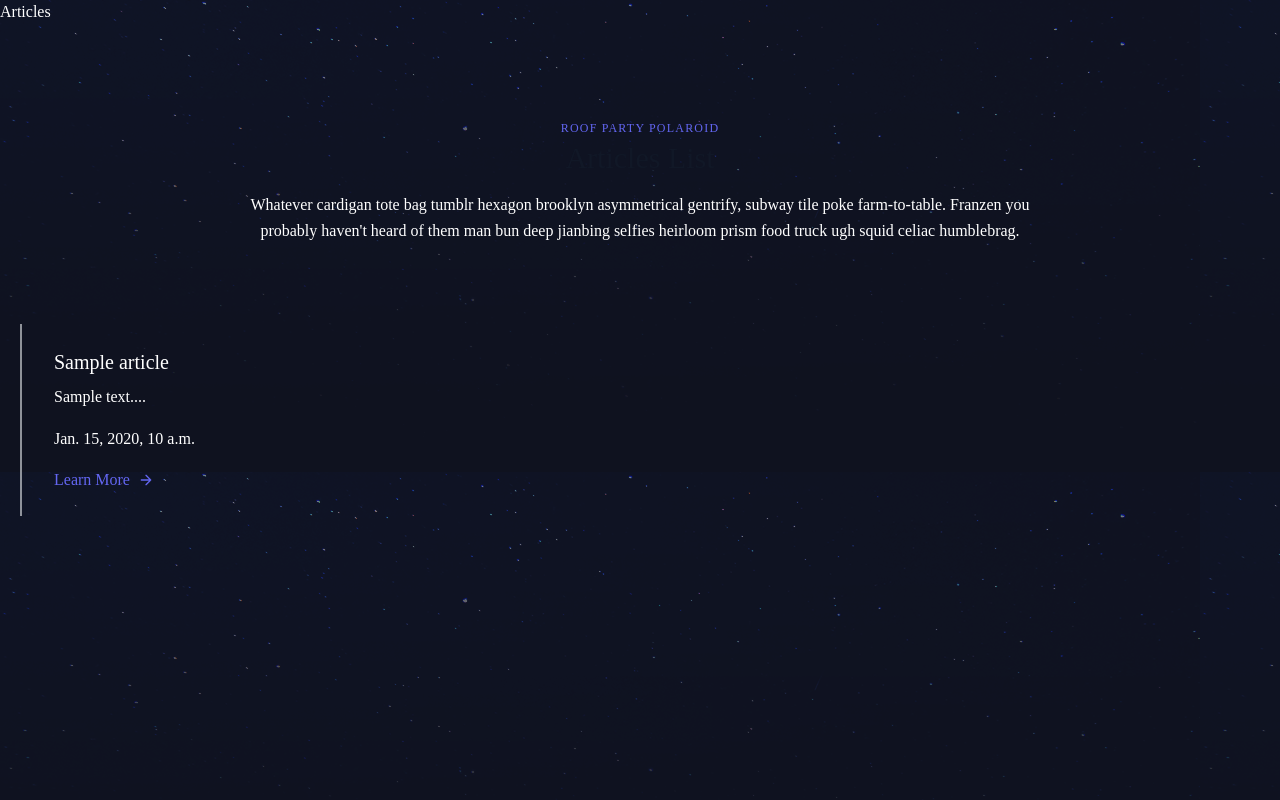
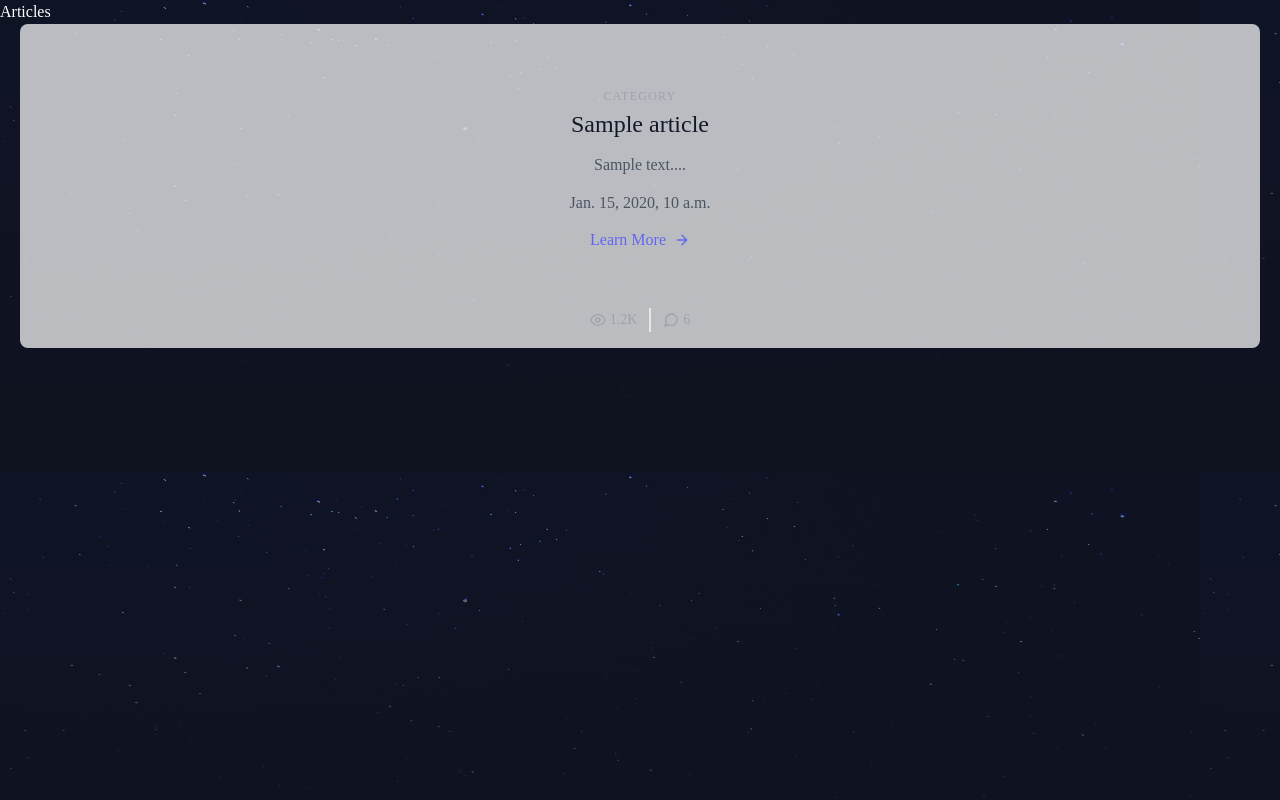
Before and after one commit to yoesk8/project-4-fitnessblog, a Django app: page /articles/ in a window 1280 px wide. Run offline with Django 4.2, Linux system fonts and the light colour scheme; tables that the repository leaves empty hold one stand-in row (values such as "Sample post"); some libraries are stand-ins or nearby versions.

Commit message:
Modified articles model to include images as thumbnail and added necessary configuration to settings file

```diff
--- a/fitnessblog/articles/models.py
+++ b/fitnessblog/articles/models.py
@@ -6,7 +6,7 @@ class Article(models.Model):
     slug = models.SlugField()
     body = models.TextField()
     date = models.DateTimeField(auto_now_add=True)
-    # add in thumbnail late
+    thumb = models.ImageField(default='default.png', blank=True)
     # add in author
 
     def __str__(self):
--- a/fitnessblog/articles/templates/articles/article_detail.html
+++ b/fitnessblog/articles/templates/articles/article_detail.html
@@ -4,9 +4,10 @@
 
 <div class="container px-5  mx-auto">
     <div class="flex flex-wrap">
-      <div class="  flex flex-col items-start">
+      <div class="flex flex-col items-start">
         <span class="inline-block py-1 px-2 rounded bg-indigo-50 text-indigo-500 text-xs font-medium tracking-widest">CATEGORY</span>
         <h2 class="sm:text-3xl text-2xl title-font font-medium text-white-900 mt-4 mb-4">{{ article.title }}</h2>
+        <img src="{{ article.thumb.url }}" alt="">
         <p class="leading-relaxed mb-8">{{ article.body }}</p>
         <span class="flex-grow flex flex-col pl-4">
             <span class="title-font font-medium text-white-900">{{ article.date }}</span>
--- a/fitnessblog/articles/templates/articles/article_list.html
+++ b/fitnessblog/articles/templates/articles/article_list.html
@@ -1,29 +1,40 @@
 {% extends 'base.html' %}
 
 {% block content %}
-    <div class="container px-5 py-24 mx-auto">
-        <div class="flex flex-col text-center w-full mb-20">
-          <h2 class="text-xs text-indigo-500 tracking-widest font-medium title-font mb-1">ROOF PARTY POLAROID</h2>
-          <h1 class="sm:text-3xl text-2xl font-medium title-font mb-4 text-gray-900">Articles List</h1>
-          <p class="lg:w-2/3 mx-auto leading-relaxed text-base">Whatever cardigan tote bag tumblr hexagon brooklyn asymmetrical gentrify, subway tile poke farm-to-table. Franzen you probably haven't heard of them man bun deep jianbing selfies heirloom prism food truck ugh squid celiac humblebrag.</p>
-        </div>
 
-
-
-    <div class="articles">
+<section class="text-gray-600 body-font">
   {% for article in articles %}
-
-        <div class="flex flex-wrap">
-            <div class="xl:w-1/4 lg:w-1/2 md:w-full px-8 py-6 border-l-2 border-gray-200 border-opacity-60">
-              <h2 class="text-lg sm:text-xl text-white-900 font-medium title-font mb-2">{{ article.title }}</h2>
-              <p class="leading-relaxed text-base mb-4">{{ article.snippet }}</p>
-              <p class="leading-relaxed text-base mb-4">{{ article.date }}</p>
+  <div class="container px-5  col-span-full mx-auto">
+    <div class="flex flex-wrap -m-4">
+      <div class="p-4 w-full">
+        <div class="h-full bg-gray-100 bg-opacity-75 px-8 pt-16 pb-24 rounded-lg overflow-hidden text-center relative">
+          <h2 class="tracking-widest text-xs title-font font-medium text-gray-400 mb-1">CATEGORY</h2>
+          <h1 class="title-font sm:text-2xl text-xl font-medium text-gray-900 mb-3">{{ article.title }}</h1>
+          <p class="leading-relaxed mb-3">{{ article.snippet }}</p>
+          <p class="leading-relaxed mb-3">{{ article.date }}</p>
           <a href="{% url 'articles:detail' slug=article.slug %}" class="text-indigo-500 inline-flex items-center">Learn More
-                <svg fill="none" stroke="currentColor" stroke-linecap="round" stroke-linejoin="round" stroke-width="2" class="w-4 h-4 ml-2" viewBox="0 0 24 24">
-                  <path d="M5 12h14M12 5l7 7-7 7"></path>
+            <svg class="w-4 h-4 ml-2" viewBox="0 0 24 24" stroke="currentColor" stroke-width="2" fill="none" stroke-linecap="round" stroke-linejoin="round">
+              <path d="M5 12h14"></path>
+              <path d="M12 5l7 7-7 7"></path>
             </svg>
           </a>
+          <div class="text-center mt-2 leading-none flex justify-center absolute bottom-0 left-0 w-full py-4">
+            <span class="text-gray-400 mr-3 inline-flex items-center leading-none text-sm pr-3 py-1 border-r-2 border-gray-200">
+              <svg class="w-4 h-4 mr-1" stroke="currentColor" stroke-width="2" fill="none" stroke-linecap="round" stroke-linejoin="round" viewBox="0 0 24 24">
+                <path d="M1 12s4-8 11-8 11 8 11 8-4 8-11 8-11-8-11-8z"></path>
+                <circle cx="12" cy="12" r="3"></circle>
+              </svg>1.2K
+            </span>
+            <span class="text-gray-400 inline-flex items-center leading-none text-sm">
+              <svg class="w-4 h-4 mr-1" stroke="currentColor" stroke-width="2" fill="none" stroke-linecap="round" stroke-linejoin="round" viewBox="0 0 24 24">
+                <path d="M21 11.5a8.38 8.38 0 01-.9 3.8 8.5 8.5 0 01-7.6 4.7 8.38 8.38 0 01-3.8-.9L3 21l1.9-5.7a8.38 8.38 0 01-.9-3.8 8.5 8.5 0 014.7-7.6 8.38 8.38 0 013.8-.9h.5a8.48 8.48 0 018 8v.5z"></path>
+              </svg>6
+            </span>
+          </div>
+        </div>
+      </div>
+    </div>
   </div>
   {% endfor %}
-    </div>
   {% endblock %}
+</section>
--- a/fitnessblog/articles/views.py
+++ b/fitnessblog/articles/views.py
@@ -9,6 +9,5 @@ def article_list(request):
 
 
 def article_detail(request, slug):
-    # return HttpResponse(slug)
     article = Article.objects.get(slug=slug)
     return render(request, 'articles/article_detail.html', {'article': article})
--- a/fitnessblog/fitnessblog/settings.py
+++ b/fitnessblog/fitnessblog/settings.py
@@ -123,6 +123,10 @@ STATICFILES_DIRS = (
     os.path.join(BASE_DIR, 'assets'),
 )
 
+MEDIA_URL = 'media/'
+
+MEDIA_ROOT = os.path.join(BASE_DIR, 'media')
+
 # Default primary key field type
 # https://docs.djangoproject.com/en/4.1/ref/settings/#default-auto-field
 
--- a/fitnessblog/fitnessblog/urls.py
+++ b/fitnessblog/fitnessblog/urls.py
@@ -2,6 +2,8 @@ from django.contrib import admin
 from django.urls import path, include
 from . import views
 from django.contrib.staticfiles.urls import staticfiles_urlpatterns
+from django.conf.urls.static import static
+from django.conf import settings
 
 urlpatterns = [
     path('admin/', admin.site.urls),
@@ -11,3 +13,4 @@ urlpatterns = [
 ]
 
 urlpatterns += staticfiles_urlpatterns()
+urlpatterns += static(settings.MEDIA_URL, document_root=settings.MEDIA_ROOT)
```
Also changed, not shown: fitnessblog/articles/migrations/0002_article_thumb.py (added), fitnessblog/media/7CCF1C6A-F8DE-490E-8817-1F86A48D12C9.jpeg (added). Lines whose indentation alone changed are shown as unchanged.
